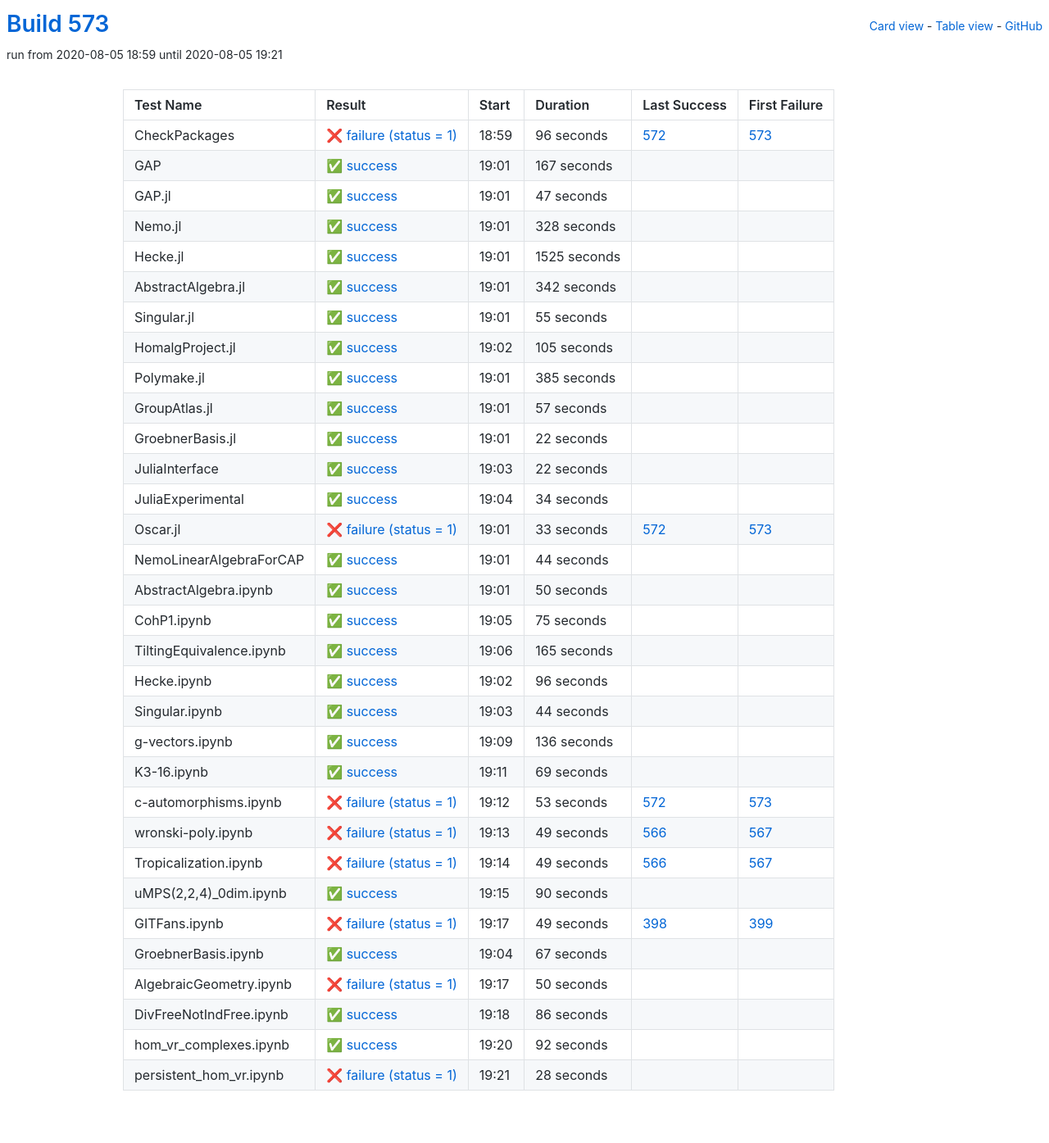
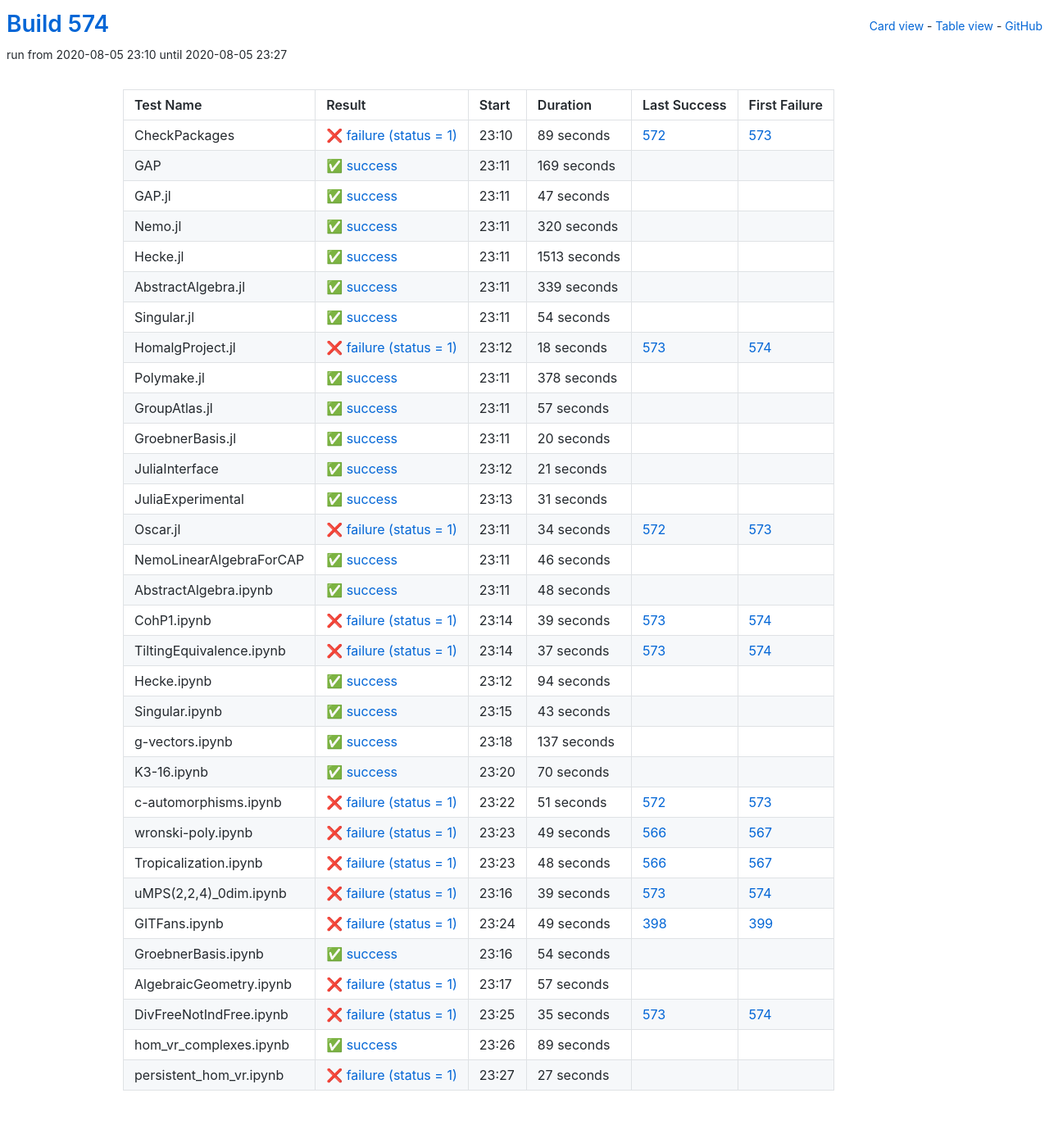
Before and after one commit to oscar-system/oscar-ci-status-stable, a Jekyll site: the page built from table.html, in a window 1280 px wide. Shown: the whole page at 82% size. Built offline with Jekyll 4.4.1, drawn with Linux system fonts in a browser that asks for light colours.

Commit message:
Build #574

```diff
--- a/_data/ci.yml
+++ b/_data/ci.yml
@@ -1,6 +1,6 @@
 ---
-build: 573
-build_url: https://oscarci.mathematik.uni-kl.de/job/oscar-stable/573/
+build: 574
+build_url: https://oscarci.mathematik.uni-kl.de/job/oscar-stable/574/
 job: oscar-stable
 organization: oscar-system
 repo: oscar-ci-status-stable
@@ -8,32 +8,32 @@ repourl: https://github.com/oscar-system/oscar-ci-status-stable
 tests:
 - name: CheckPackages
   id: checkpackages
-  log: https://oscarci.mathematik.uni-kl.de/job/oscar-stable/573/artifact/logs/build-573/CheckPackages.log
-  start: 2020-08-05 18:59
+  log: https://oscarci.mathematik.uni-kl.de/job/oscar-stable/574/artifact/logs/build-574/CheckPackages.log
+  start: 2020-08-05 23:10
   success: false
   exitcode: 1
   status: failure
-  duration: 96
+  duration: 89
   last_success: 572
   last_success_url: https://oscarci.mathematik.uni-kl.de/job/oscar-stable/572/
   first_failure: 573
   first_failure_url: https://oscarci.mathematik.uni-kl.de/job/oscar-stable/573/
 - name: GAP
   id: gap
-  log: https://oscarci.mathematik.uni-kl.de/job/oscar-stable/573/artifact/logs/build-573/GAP.log
-  start: 2020-08-05 19:01
+  log: https://oscarci.mathematik.uni-kl.de/job/oscar-stable/574/artifact/logs/build-574/GAP.log
+  start: 2020-08-05 23:11
   success: true
   exitcode: 0
   status: success
-  duration: 167
+  duration: 169
   last_success: false
   last_success_url:
   first_failure: false
   first_failure_url:
 - name: GAP.jl
   id: gap-jl
-  log: https://oscarci.mathematik.uni-kl.de/job/oscar-stable/573/artifact/logs/build-573/GAP.jl.log
-  start: 2020-08-05 19:01
+  log: https://oscarci.mathematik.uni-kl.de/job/oscar-stable/574/artifact/logs/build-574/GAP.jl.log
+  start: 2020-08-05 23:11
   success: true
   exitcode: 0
   status: success
@@ -44,80 +44,80 @@ tests:
   first_failure_url:
 - name: Nemo.jl
   id: nemo-jl
-  log: https://oscarci.mathematik.uni-kl.de/job/oscar-stable/573/artifact/logs/build-573/Nemo.jl.log
-  start: 2020-08-05 19:01
+  log: https://oscarci.mathematik.uni-kl.de/job/oscar-stable/574/artifact/logs/build-574/Nemo.jl.log
+  start: 2020-08-05 23:11
   success: true
   exitcode: 0
   status: success
-  duration: 328
+  duration: 320
   last_success: false
   last_success_url:
   first_failure: false
   first_failure_url:
 - name: Hecke.jl
   id: hecke-jl
-  log: https://oscarci.mathematik.uni-kl.de/job/oscar-stable/573/artifact/logs/build-573/Hecke.jl.log
-  start: 2020-08-05 19:01
+  log: https://oscarci.mathematik.uni-kl.de/job/oscar-stable/574/artifact/logs/build-574/Hecke.jl.log
+  start: 2020-08-05 23:11
   success: true
   exitcode: 0
   status: success
-  duration: 1525
+  duration: 1513
   last_success: false
   last_success_url:
   first_failure: false
   first_failure_url:
 - name: AbstractAlgebra.jl
   id: abstractalgebra-jl
-  log: https://oscarci.mathematik.uni-kl.de/job/oscar-stable/573/artifact/logs/build-573/AbstractAlgebra.jl.log
-  start: 2020-08-05 19:01
+  log: https://oscarci.mathematik.uni-kl.de/job/oscar-stable/574/artifact/logs/build-574/AbstractAlgebra.jl.log
+  start: 2020-08-05 23:11
   success: true
   exitcode: 0
   status: success
-  duration: 342
+  duration: 339
   last_success: false
   last_success_url:
   first_failure: false
   first_failure_url:
 - name: Singular.jl
   id: singular-jl
-  log: https://oscarci.mathematik.uni-kl.de/job/oscar-stable/573/artifact/logs/build-573/Singular.jl.log
-  start: 2020-08-05 19:01
+  log: https://oscarci.mathematik.uni-kl.de/job/oscar-stable/574/artifact/logs/build-574/Singular.jl.log
+  start: 2020-08-05 23:11
   success: true
   exitcode: 0
   status: success
-  duration: 55
+  duration: 54
   last_success: false
   last_success_url:
   first_failure: false
   first_failure_url:
 - name: HomalgProject.jl
   id: homalgproject-jl
-  log: https://oscarci.mathematik.uni-kl.de/job/oscar-stable/573/artifact/logs/build-573/HomalgProject.jl.log
-  start: 2020-08-05 19:02
+  log: https://oscarci.mathematik.uni-kl.de/job/oscar-stable/574/artifact/logs/build-574/HomalgProject.jl.log
+  start: 2020-08-05 23:12
+  success: false
+  exitcode: 1
+  status: failure
+  duration: 18
+  last_success: 573
+  last_success_url: https://oscarci.mathematik.uni-kl.de/job/oscar-stable/573/
+  first_failure: 574
+  first_failure_url: https://oscarci.mathematik.uni-kl.de/job/oscar-stable/574/
+- name: Polymake.jl
+  id: polymake-jl
+  log: https://oscarci.mathematik.uni-kl.de/job/oscar-stable/574/artifact/logs/build-574/Polymake.jl.log
+  start: 2020-08-05 23:11
   success: true
   exitcode: 0
   status: success
-  duration: 105
-  last_success: false
-  last_success_url:
-  first_failure: false
-  first_failure_url:
-- name: Polymake.jl
-  id: polymake-jl
-  log: https://oscarci.mathematik.uni-kl.de/job/oscar-stable/573/artifact/logs/build-573/Polymake.jl.log
-  start: 2020-08-05 19:01
-  success: true
-  exitcode: 0
-  status: success
-  duration: 385
+  duration: 378
   last_success: false
   last_success_url:
   first_failure: false
   first_failure_url:
 - name: GroupAtlas.jl
   id: groupatlas-jl
-  log: https://oscarci.mathematik.uni-kl.de/job/oscar-stable/573/artifact/logs/build-573/GroupAtlas.jl.log
-  start: 2020-08-05 19:01
+  log: https://oscarci.mathematik.uni-kl.de/job/oscar-stable/574/artifact/logs/build-574/GroupAtlas.jl.log
+  start: 2020-08-05 23:11
   success: true
   exitcode: 0
   status: success
@@ -128,164 +128,164 @@ tests:
   first_failure_url:
 - name: GroebnerBasis.jl
   id: groebnerbasis-jl
-  log: https://oscarci.mathematik.uni-kl.de/job/oscar-stable/573/artifact/logs/build-573/GroebnerBasis.jl.log
-  start: 2020-08-05 19:01
+  log: https://oscarci.mathematik.uni-kl.de/job/oscar-stable/574/artifact/logs/build-574/GroebnerBasis.jl.log
+  start: 2020-08-05 23:11
   success: true
   exitcode: 0
   status: success
-  duration: 22
+  duration: 20
   last_success: false
   last_success_url:
   first_failure: false
   first_failure_url:
 - name: JuliaInterface
   id: juliainterface
-  log: https://oscarci.mathematik.uni-kl.de/job/oscar-stable/573/artifact/logs/build-573/JuliaInterface.log
-  start: 2020-08-05 19:03
+  log: https://oscarci.mathematik.uni-kl.de/job/oscar-stable/574/artifact/logs/build-574/JuliaInterface.log
+  start: 2020-08-05 23:12
   success: true
   exitcode: 0
   status: success
-  duration: 22
+  duration: 21
   last_success: false
   last_success_url:
   first_failure: false
   first_failure_url:
 - name: JuliaExperimental
   id: juliaexperimental
-  log: https://oscarci.mathematik.uni-kl.de/job/oscar-stable/573/artifact/logs/build-573/JuliaExperimental.log
-  start: 2020-08-05 19:04
+  log: https://oscarci.mathematik.uni-kl.de/job/oscar-stable/574/artifact/logs/build-574/JuliaExperimental.log
+  start: 2020-08-05 23:13
   success: true
   exitcode: 0
   status: success
-  duration: 34
+  duration: 31
   last_success: false
   last_success_url:
   first_failure: false
   first_failure_url:
 - name: Oscar.jl
   id: oscar-jl
-  log: https://oscarci.mathematik.uni-kl.de/job/oscar-stable/573/artifact/logs/build-573/Oscar.jl.log
-  start: 2020-08-05 19:01
+  log: https://oscarci.mathematik.uni-kl.de/job/oscar-stable/574/artifact/logs/build-574/Oscar.jl.log
+  start: 2020-08-05 23:11
   success: false
   exitcode: 1
   status: failure
-  duration: 33
+  duration: 34
   last_success: 572
   last_success_url: https://oscarci.mathematik.uni-kl.de/job/oscar-stable/572/
   first_failure: 573
   first_failure_url: https://oscarci.mathematik.uni-kl.de/job/oscar-stable/573/
 - name: NemoLinearAlgebraForCAP
   id: nemolinearalgebraforcap
-  log: https://oscarci.mathematik.uni-kl.de/job/oscar-stable/573/artifact/logs/build-573/NemoLinearAlgebraForCAP.log
-  start: 2020-08-05 19:01
+  log: https://oscarci.mathematik.uni-kl.de/job/oscar-stable/574/artifact/logs/build-574/NemoLinearAlgebraForCAP.log
+  start: 2020-08-05 23:11
   success: true
   exitcode: 0
   status: success
-  duration: 44
+  duration: 46
   last_success: false
   last_success_url:
   first_failure: false
   first_failure_url:
 - name: AbstractAlgebra.ipynb
   id: abstractalgebra-ipynb
-  log: https://oscarci.mathematik.uni-kl.de/job/oscar-stable/573/artifact/logs/build-573/AbstractAlgebra.ipynb.log
-  start: 2020-08-05 19:01
+  log: https://oscarci.mathematik.uni-kl.de/job/oscar-stable/574/artifact/logs/build-574/AbstractAlgebra.ipynb.log
+  start: 2020-08-05 23:11
   success: true
   exitcode: 0
   status: success
-  duration: 50
+  duration: 48
   last_success: false
   last_success_url:
   first_failure: false
   first_failure_url:
 - name: CohP1.ipynb
   id: cohp1-ipynb
-  log: https://oscarci.mathematik.uni-kl.de/job/oscar-stable/573/artifact/logs/build-573/CohP1.ipynb.log
-  start: 2020-08-05 19:05
+  log: https://oscarci.mathematik.uni-kl.de/job/oscar-stable/574/artifact/logs/build-574/CohP1.ipynb.log
+  start: 2020-08-05 23:14
+  success: false
+  exitcode: 1
+  status: failure
+  duration: 39
+  last_success: 573
+  last_success_url: https://oscarci.mathematik.uni-kl.de/job/oscar-stable/573/
+  first_failure: 574
+  first_failure_url: https://oscarci.mathematik.uni-kl.de/job/oscar-stable/574/
+- name: TiltingEquivalence.ipynb
+  id: tiltingequivalence-ipynb
+  log: https://oscarci.mathematik.uni-kl.de/job/oscar-stable/574/artifact/logs/build-574/TiltingEquivalence.ipynb.log
+  start: 2020-08-05 23:14
+  success: false
+  exitcode: 1
+  status: failure
+  duration: 37
+  last_success: 573
+  last_success_url: https://oscarci.mathematik.uni-kl.de/job/oscar-stable/573/
+  first_failure: 574
+  first_failure_url: https://oscarci.mathematik.uni-kl.de/job/oscar-stable/574/
+- name: Hecke.ipynb
+  id: hecke-ipynb
+  log: https://oscarci.mathematik.uni-kl.de/job/oscar-stable/574/artifact/logs/build-574/Hecke.ipynb.log
+  start: 2020-08-05 23:12
   success: true
   exitcode: 0
   status: success
-  duration: 75
-  last_success: false
-  last_success_url:
-  first_failure: false
-  first_failure_url:
-- name: TiltingEquivalence.ipynb
-  id: tiltingequivalence-ipynb
-  log: https://oscarci.mathematik.uni-kl.de/job/oscar-stable/573/artifact/logs/build-573/TiltingEquivalence.ipynb.log
-  start: 2020-08-05 19:06
-  success: true
-  exitcode: 0
-  status: success
-  duration: 165
-  last_success: false
-  last_success_url:
-  first_failure: false
-  first_failure_url:
-- name: Hecke.ipynb
-  id: hecke-ipynb
-  log: https://oscarci.mathematik.uni-kl.de/job/oscar-stable/573/artifact/logs/build-573/Hecke.ipynb.log
-  start: 2020-08-05 19:02
-  success: true
-  exitcode: 0
-  status: success
-  duration: 96
+  duration: 94
   last_success: false
   last_success_url:
   first_failure: false
   first_failure_url:
 - name: Singular.ipynb
   id: singular-ipynb
-  log: https://oscarci.mathematik.uni-kl.de/job/oscar-stable/573/artifact/logs/build-573/Singular.ipynb.log
-  start: 2020-08-05 19:03
+  log: https://oscarci.mathematik.uni-kl.de/job/oscar-stable/574/artifact/logs/build-574/Singular.ipynb.log
+  start: 2020-08-05 23:15
   success: true
   exitcode: 0
   status: success
-  duration: 44
+  duration: 43
   last_success: false
   last_success_url:
   first_failure: false
   first_failure_url:
 - name: g-vectors.ipynb
   id: g-vectors-ipynb
-  log: https://oscarci.mathematik.uni-kl.de/job/oscar-stable/573/artifact/logs/build-573/g-vectors.ipynb.log
-  start: 2020-08-05 19:09
+  log: https://oscarci.mathematik.uni-kl.de/job/oscar-stable/574/artifact/logs/build-574/g-vectors.ipynb.log
+  start: 2020-08-05 23:18
   success: true
   exitcode: 0
   status: success
-  duration: 136
+  duration: 137
   last_success: false
   last_success_url:
   first_failure: false
   first_failure_url:
 - name: K3-16.ipynb
   id: k3-16-ipynb
-  log: https://oscarci.mathematik.uni-kl.de/job/oscar-stable/573/artifact/logs/build-573/K3-16.ipynb.log
-  start: 2020-08-05 19:11
+  log: https://oscarci.mathematik.uni-kl.de/job/oscar-stable/574/artifact/logs/build-574/K3-16.ipynb.log
+  start: 2020-08-05 23:20
   success: true
   exitcode: 0
   status: success
-  duration: 69
+  duration: 70
   last_success: false
   last_success_url:
   first_failure: false
   first_failure_url:
 - name: c-automorphisms.ipynb
   id: c-automorphisms-ipynb
-  log: https://oscarci.mathematik.uni-kl.de/job/oscar-stable/573/artifact/logs/build-573/c-automorphisms.ipynb.log
-  start: 2020-08-05 19:12
+  log: https://oscarci.mathematik.uni-kl.de/job/oscar-stable/574/artifact/logs/build-574/c-automorphisms.ipynb.log
+  start: 2020-08-05 23:22
   success: false
   exitcode: 1
   status: failure
-  duration: 53
+  duration: 51
   last_success: 572
   last_success_url: https://oscarci.mathematik.uni-kl.de/job/oscar-stable/572/
   first_failure: 573
   first_failure_url: https://oscarci.mathematik.uni-kl.de/job/oscar-stable/573/
 - name: wronski-poly.ipynb
   id: wronski-poly-ipynb
-  log: https://oscarci.mathematik.uni-kl.de/job/oscar-stable/573/artifact/logs/build-573/wronski-poly.ipynb.log
-  start: 2020-08-05 19:13
+  log: https://oscarci.mathematik.uni-kl.de/job/oscar-stable/574/artifact/logs/build-574/wronski-poly.ipynb.log
+  start: 2020-08-05 23:23
   success: false
   exitcode: 1
   status: failure
@@ -296,32 +296,32 @@ tests:
   first_failure_url: https://oscarci.mathematik.uni-kl.de/job/oscar-stable/567/
 - name: Tropicalization.ipynb
   id: tropicalization-ipynb
-  log: https://oscarci.mathematik.uni-kl.de/job/oscar-stable/573/artifact/logs/build-573/Tropicalization.ipynb.log
-  start: 2020-08-05 19:14
+  log: https://oscarci.mathematik.uni-kl.de/job/oscar-stable/574/artifact/logs/build-574/Tropicalization.ipynb.log
+  start: 2020-08-05 23:23
   success: false
   exitcode: 1
   status: failure
-  duration: 49
+  duration: 48
   last_success: 566
   last_success_url: https://oscarci.mathematik.uni-kl.de/job/oscar-stable/566/
   first_failure: 567
   first_failure_url: https://oscarci.mathematik.uni-kl.de/job/oscar-stable/567/
 - name: uMPS(2,2,4)_0dim.ipynb
   id: umps-2-2-4-0dim-ipynb
-  log: https://oscarci.mathematik.uni-kl.de/job/oscar-stable/573/artifact/logs/build-573/uMPS-2-2-4-_0dim.ipynb.log
-  start: 2020-08-05 19:15
-  success: true
-  exitcode: 0
-  status: success
-  duration: 90
-  last_success: false
-  last_success_url:
-  first_failure: false
-  first_failure_url:
+  log: https://oscarci.mathematik.uni-kl.de/job/oscar-stable/574/artifact/logs/build-574/uMPS-2-2-4-_0dim.ipynb.log
+  start: 2020-08-05 23:16
+  success: false
+  exitcode: 1
+  status: failure
+  duration: 39
+  last_success: 573
+  last_success_url: https://oscarci.mathematik.uni-kl.de/job/oscar-stable/573/
+  first_failure: 574
+  first_failure_url: https://oscarci.mathematik.uni-kl.de/job/oscar-stable/574/
 - name: GITFans.ipynb
   id: gitfans-ipynb
-  log: https://oscarci.mathematik.uni-kl.de/job/oscar-stable/573/artifact/logs/build-573/GITFans.ipynb.log
-  start: 2020-08-05 19:17
+  log: https://oscarci.mathematik.uni-kl.de/job/oscar-stable/574/artifact/logs/build-574/GITFans.ipynb.log
+  start: 2020-08-05 23:24
   success: false
   exitcode: 1
   status: failure
@@ -332,60 +332,60 @@ tests:
   first_failure_url: https://oscarci.mathematik.uni-kl.de/job/oscar-stable/399/
 - name: GroebnerBasis.ipynb
   id: groebnerbasis-ipynb
-  log: https://oscarci.mathematik.uni-kl.de/job/oscar-stable/573/artifact/logs/build-573/GroebnerBasis.ipynb.log
-  start: 2020-08-05 19:04
+  log: https://oscarci.mathematik.uni-kl.de/job/oscar-stable/574/artifact/logs/build-574/GroebnerBasis.ipynb.log
+  start: 2020-08-05 23:16
   success: true
   exitcode: 0
   status: success
-  duration: 67
+  duration: 54
   last_success: false
   last_success_url:
   first_failure: false
   first_failure_url:
 - name: AlgebraicGeometry.ipynb
   id: algebraicgeometry-ipynb
-  log: https://oscarci.mathematik.uni-kl.de/job/oscar-stable/573/artifact/logs/build-573/AlgebraicGeometry.ipynb.log
-  start: 2020-08-05 19:17
+  log: https://oscarci.mathematik.uni-kl.de/job/oscar-stable/574/artifact/logs/build-574/AlgebraicGeometry.ipynb.log
+  start: 2020-08-05 23:17
   success: false
   exitcode: 1
   status: failure
-  duration: 50
+  duration: 57
   last_success: false
   last_success_url:
   first_failure: false
   first_failure_url:
 - name: DivFreeNotIndFree.ipynb
   id: divfreenotindfree-ipynb
-  log: https://oscarci.mathematik.uni-kl.de/job/oscar-stable/573/artifact/logs/build-573/DivFreeNotIndFree.ipynb.log
-  start: 2020-08-05 19:18
+  log: https://oscarci.mathematik.uni-kl.de/job/oscar-stable/574/artifact/logs/build-574/DivFreeNotIndFree.ipynb.log
+  start: 2020-08-05 23:25
+  success: false
+  exitcode: 1
+  status: failure
+  duration: 35
+  last_success: 573
+  last_success_url: https://oscarci.mathematik.uni-kl.de/job/oscar-stable/573/
+  first_failure: 574
+  first_failure_url: https://oscarci.mathematik.uni-kl.de/job/oscar-stable/574/
+- name: hom_vr_complexes.ipynb
+  id: hom-vr-complexes-ipynb
+  log: https://oscarci.mathematik.uni-kl.de/job/oscar-stable/574/artifact/logs/build-574/hom_vr_complexes.ipynb.log
+  start: 2020-08-05 23:26
   success: true
   exitcode: 0
   status: success
-  duration: 86
-  last_success: false
-  last_success_url:
-  first_failure: false
-  first_failure_url:
-- name: hom_vr_complexes.ipynb
-  id: hom-vr-complexes-ipynb
-  log: https://oscarci.mathematik.uni-kl.de/job/oscar-stable/573/artifact/logs/build-573/hom_vr_complexes.ipynb.log
-  start: 2020-08-05 19:20
-  success: true
-  exitcode: 0
-  status: success
-  duration: 92
+  duration: 89
   last_success: false
   last_success_url:
   first_failure: false
   first_failure_url:
 - name: persistent_hom_vr.ipynb
   id: persistent-hom-vr-ipynb
-  log: https://oscarci.mathematik.uni-kl.de/job/oscar-stable/573/artifact/logs/build-573/persistent_hom_vr.ipynb.log
-  start: 2020-08-05 19:21
+  log: https://oscarci.mathematik.uni-kl.de/job/oscar-stable/574/artifact/logs/build-574/persistent_hom_vr.ipynb.log
+  start: 2020-08-05 23:27
   success: false
   exitcode: 1
   status: failure
-  duration: 28
+  duration: 27
   last_success: false
   last_success_url:
   first_failure: false
```
Also changed, not shown: README.md.
